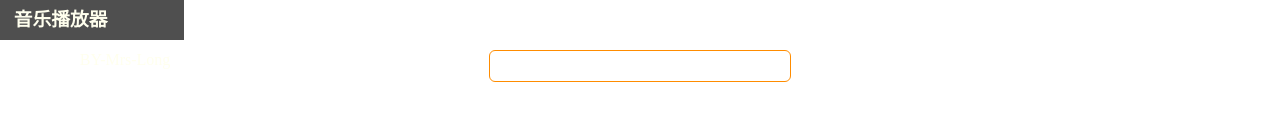
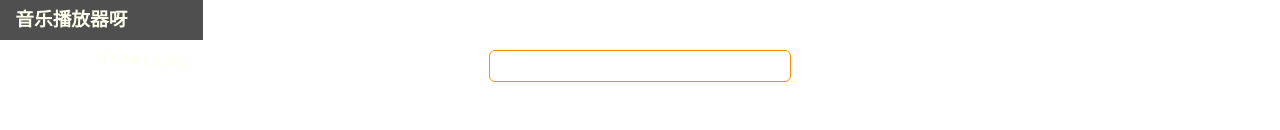
Before and after one commit to lxj8888/Photo, a plain HTML site: page 音乐播放器/index.html in a window 1280 px wide. Shown: the top 130 px of the page. Drawn offline with nearby package versions, Linux system fonts and the light colour scheme.

Commit message:
Update index.html

```diff
--- a/音乐播放器/index.html
+++ b/音乐播放器/index.html
@@ -25,7 +25,7 @@
 <div class="box">
     <header>
         <div class="container">
-            <h3 class="left">音乐播放器</h3>
+            <h3 class="left">音乐播放器呀</h3>
             <p class="right">BY-Mrs-Long</p>
 
         </div>
```
